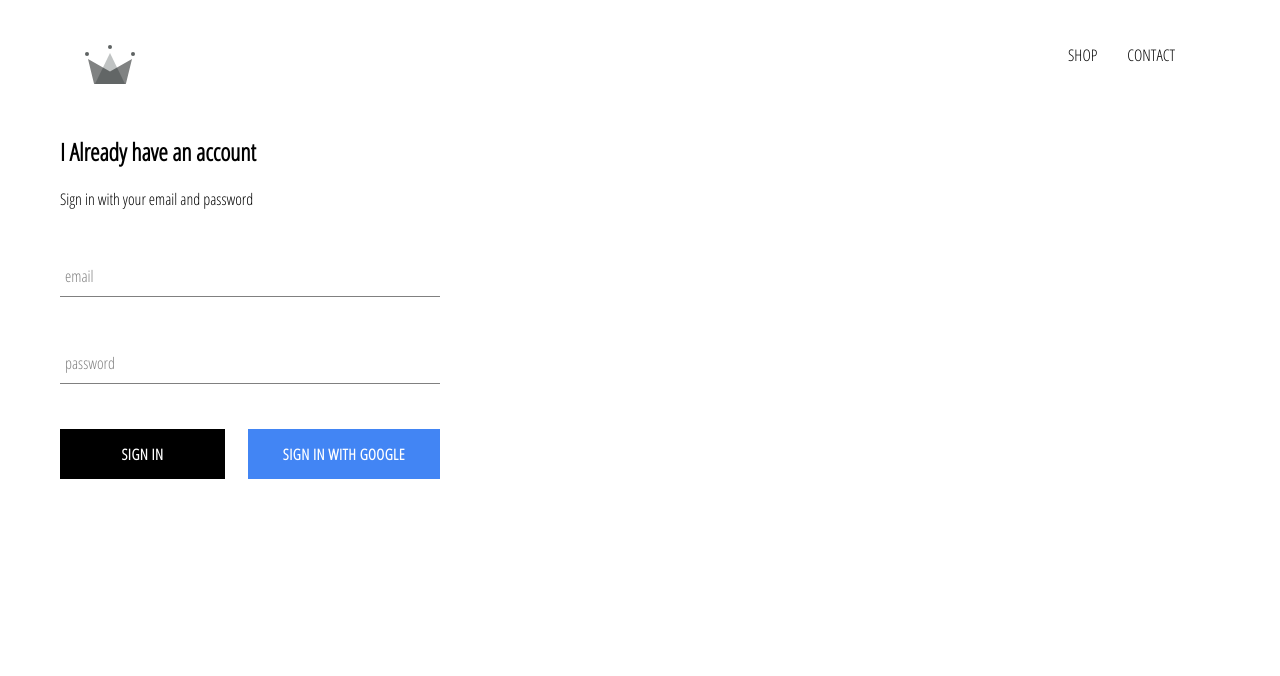
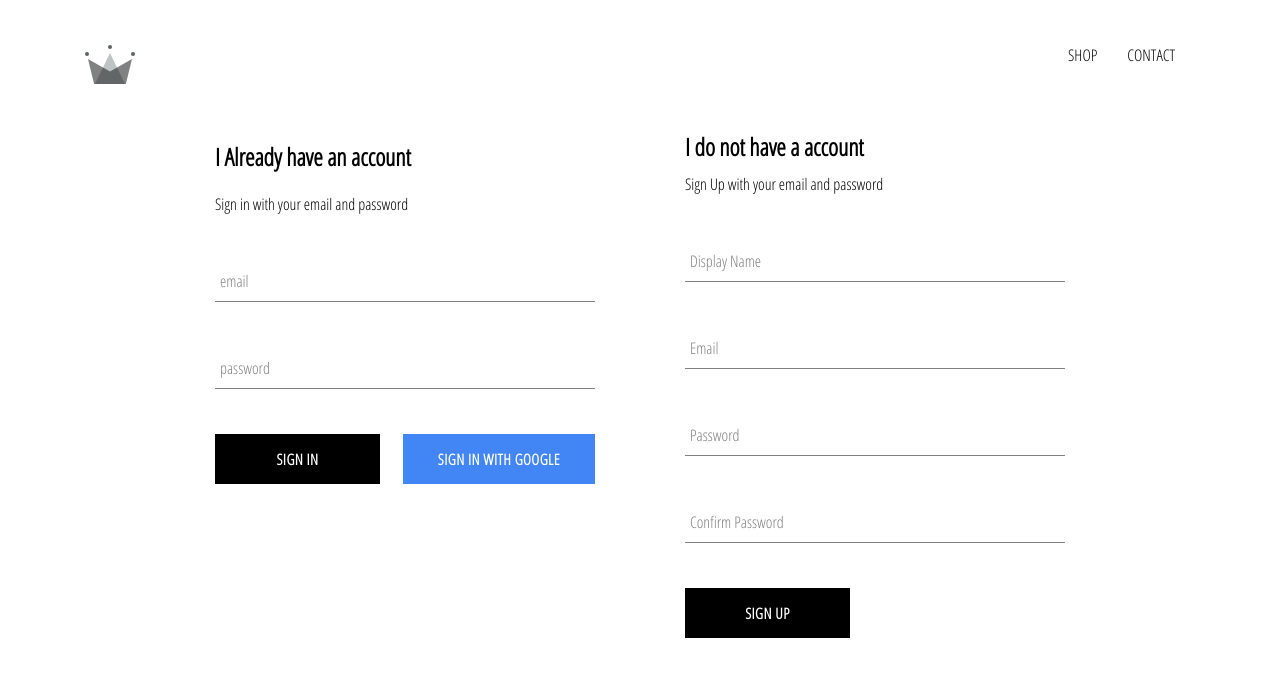
Before and after one commit to FrancoCarini/react-commerce, a React (Create React App) app: page /signin in a window 1280 px wide. Shown: the top 676 px of the page. Built offline with nearby package versions, Linux system fonts and the light colour scheme; no server answers.

Commit message:
Implemented firebase utils included ability to store authenticated users

```diff
--- a/src/App.js
+++ b/src/App.js
@@ -6,7 +6,7 @@
 import ShopPage from './pages/shop/shop.component'
 import SignInAndSignUpPage from './pages/sign-in-and-sign-up/sign-in-and-sign-up.component'
 import Header from './components/header/header.component'
-import {auth} from './firebase/firebase.utils'
+import {auth, createUserProfileDocument} from './firebase/firebase.utils'
 
 
 class App extends React.Component {
@@ -20,8 +20,20 @@
   unsubscribeFromAuth = null
 
   componentDidMount() {
-    this.unsubscribeFromAuth = auth.onAuthStateChanged(user => {
-      this.setState({currentUser: user})
+    this.unsubscribeFromAuth = auth.onAuthStateChanged( async userAuth => {
+      if (userAuth) {
+        const userRef = await createUserProfileDocument(userAuth)
+        userRef.onSnapshot(snapShot => {
+          this.setState({
+            currentUser: {
+              id: snapShot.id,
+              ...snapShot.data()
+            }
+          })
+        })
+      } else {
+        this.setState({currentUser: userAuth})
+      }
     })
   }
 
--- /dev/null
+++ b/src/components/sign-up/sign-up.component.jsx
@@ -0,0 +1,93 @@
+import React from 'react'
+
+import FormInput from '../form-input/form-input.component'
+import CustomButton from '../custom-button/custom-button.component'
+import {auth, createUserProfileDocument} from '../../firebase/firebase.utils'
+
+import './sign-up.styles.scss'
+
+class SignUp extends React.Component {
+  constructor() {
+    super()
+    this.state = {
+      displayName: '',
+      email: '',
+      password: '',
+      confirmPassword: ''
+    }
+  }
+
+  handleSubmit = async event => {
+    event.preventDefault()
+    const {displayName, email, password, confirmPassword} = this.state
+    if (password !== confirmPassword) {
+      alert('Password dont match')
+      return
+    }
+
+    try {
+      const {user} = await auth.createUserWithEmailAndPassword(email, password)
+      await createUserProfileDocument(user, {displayName})
+      this.setState({
+        displayName: '',
+        email: '',
+        password: '',
+        confirmPassword: ''
+      })
+    } catch (error) {
+      console.log(error)
+    }
+  }
+
+  handleChange = event => {
+    const {name, value} = event.target
+    this.setState({[name]: value})
+  }
+
+  render() {
+    const {displayName, email, password, confirmPassword} = this.state
+    return (
+      <div className="sign-up">
+        <h2 className="title">I do not have a account</h2>
+        <span>Sign Up with your email and password</span>
+        <form className="sign-up-form" onSubmit={this.handleSubmit}>
+          <FormInput
+            type="text"
+            name="displayName"
+            value={displayName}
+            onChange={this.handleChange}
+            label="Display Name"
+            required
+          />
+          <FormInput
+            type="email"
+            name="email"
+            value={email}
+            onChange={this.handleChange}
+            label="Email"
+            required
+          />
+          <FormInput
+            type="password"
+            name="password"
+            value={password}
+            onChange={this.handleChange}
+            label="Password"
+            required
+          />
+          <FormInput
+            type="password"
+            name="confirmPassword"
+            value={confirmPassword}
+            onChange={this.handleChange}
+            label="Confirm Password"
+            required
+          />
+          <CustomButton type="submit">SIGN UP</CustomButton>
+        </form>
+      </div>
+    )
+  }
+}
+
+export default SignUp
--- /dev/null
+++ b/src/components/sign-up/sign-up.styles.scss
@@ -0,0 +1,9 @@
+.sign-up {
+  display: flex;
+  flex-direction: column;
+  width: 380px;
+
+  .title {
+    margin: 10px 0;
+  }
+}
--- a/src/firebase/firebase.utils.js
+++ b/src/firebase/firebase.utils.js
@@ -12,6 +12,28 @@
   appId: "1:865720933602:web:6ffed64a02b95e0fe4d2bb"
 }
 
+export const createUserProfileDocument = async (userAuth, additionalData) => {
+  if(!userAuth) return
+  const userRef = firestore.doc(`users/${userAuth.uid}`)
+  const snapShot = await userRef.get()
+
+  if (!snapShot.exists) {
+    const {displayName, email} = userAuth
+    const createdAt = new Date()
+    try {
+      await userRef.set({
+        displayName,
+        email,
+        createdAt,
+        ...additionalData
+      })
+    } catch (error) {
+      console.log('Error creating user', error.message)
+    }
+  }
+  return userRef
+}
+
 firebase.initializeApp(config)
 export const auth = firebase.auth()
 export const firestore = firebase.firestore()
--- a/src/pages/sign-in-and-sign-up/sign-in-and-sign-up.component.jsx
+++ b/src/pages/sign-in-and-sign-up/sign-in-and-sign-up.component.jsx
@@ -1,12 +1,14 @@
 import React from 'react'
 
 import SignIn from '../../components/sign-in/sign-in.component'
+import SignUp from '../../components/sign-up/sign-up.component'
 
 import './sign-in-and-sign-up.styles.scss'
 
 const SignInAndSignUpPage = () => (
   <div className="sign-in-and-sign-up">
     <SignIn />
+    <SignUp />
   </div>
 )
 
--- a/src/pages/sign-in-and-sign-up/sign-in-and-sign-up.styles.scss
+++ b/src/pages/sign-in-and-sign-up/sign-in-and-sign-up.styles.scss
@@ -0,0 +1,6 @@
+.sign-in-and-sign-up {
+  width: 850px;
+  display: flex;
+  justify-content: space-between;
+  margin: 30px auto;
+}
```
